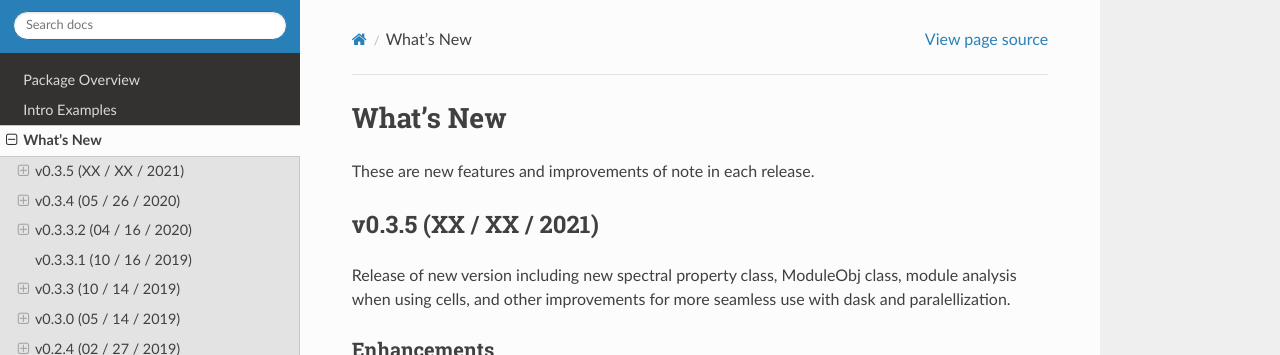
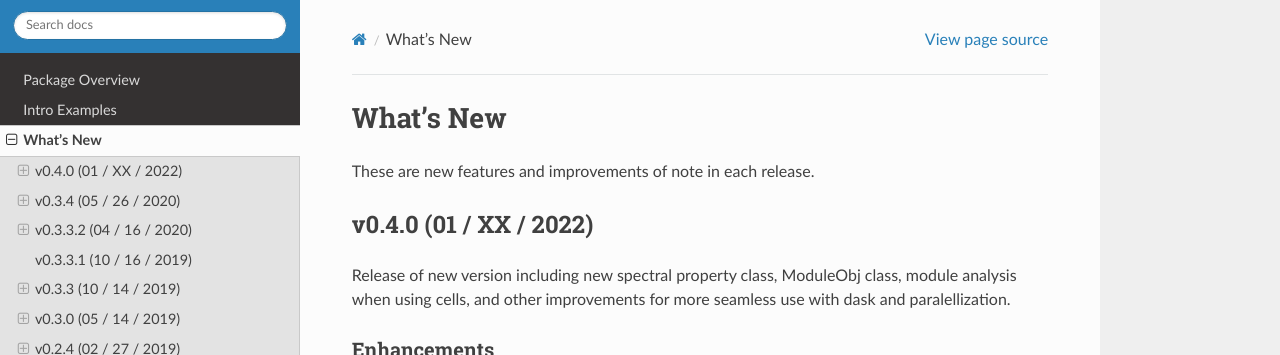
Before and after one commit to NREL/bifacial_radiance, a Sphinx documentation site: the page built from docs/sphinx/source/whatsnew.rst, in a window 1280 px wide and 900 px high. Shown: the top 355 px of the window. Built offline with Sphinx 7.4.7 and the Read the Docs theme 2.0.0, drawn with Linux system fonts in a browser that asks for light colours.

Commit message:
Bump pending version from 0.3.5 to 0.4.0

```diff
--- a/docs/sphinx/source/whatsnew.rst
+++ b/docs/sphinx/source/whatsnew.rst
@@ -6,7 +6,7 @@ What's New
 
 These are new features and improvements of note in each release.
 
-.. include:: whatsnew/v0.3.5.rst
+.. include:: whatsnew/v0.4.0.rst
 .. include:: whatsnew/v0.3.4.rst
 .. include:: whatsnew/v0.3.3.2.rst
 .. include:: whatsnew/v0.3.3.1.rst
--- a/docs/sphinx/source/whatsnew/v0.3.5.rst
+++ b/docs/sphinx/source/whatsnew/v0.4.0.rst
@@ -1,6 +1,6 @@
-.. _whatsnew_0350:
+.. _whatsnew_0400:
 
-v0.3.5 (XX / XX / 2021)
+v0.4.0 (01 / XX / 2022)
 ------------------------
 Release of new version including new spectral property class, ModuleObj class, module analysis when using cells,
 and other improvements for more seamless use with dask and paralellization.
```
